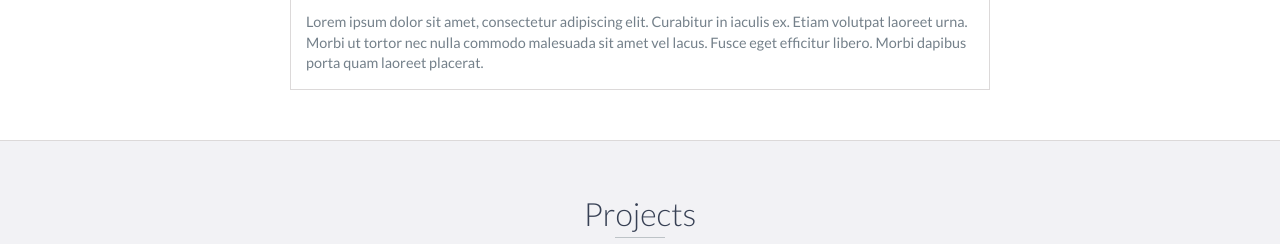
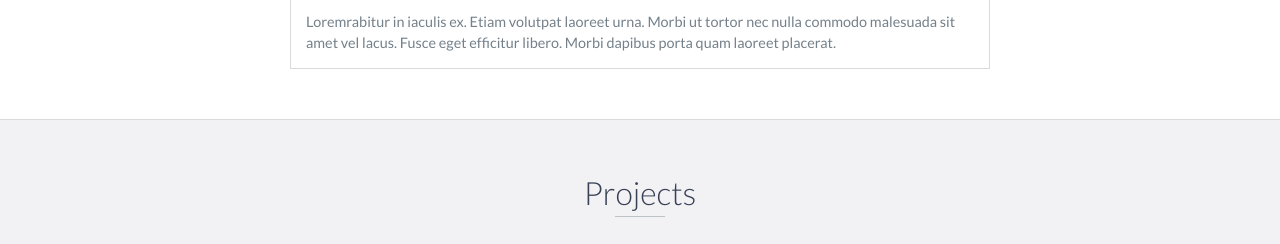
Before and after one commit to Edgar-Carrazco/portfolio, a plain HTML site: page index.html in a window 1280 px wide. Shown: the part 2263-2507 px from the top of the page. Drawn offline with nearby package versions, Linux system fonts and the light colour scheme.

Commit message:
Index Update

```diff
--- a/index.html
+++ b/index.html
@@ -117,7 +117,7 @@
             <span class="education-date"><b>January 2014 - June 2018</b></span>
             <h4><b>Bachelor of Science in Computer Science</b></h4>
             <p>
-                Lorem ipsum dolor sit amet, consectetur adipiscing elit. Curabitur in iaculis ex. Etiam volutpat laoreet urna. Morbi ut tortor nec nulla commodo malesuada sit amet vel lacus. Fusce eget efficitur libero. Morbi dapibus porta quam laoreet placerat.
+                Loremrabitur in iaculis ex. Etiam volutpat laoreet urna. Morbi ut tortor nec nulla commodo malesuada sit amet vel lacus. Fusce eget efficitur libero. Morbi dapibus porta quam laoreet placerat.
             </p>
         </div>
         <!-- End .education-block -->
```
